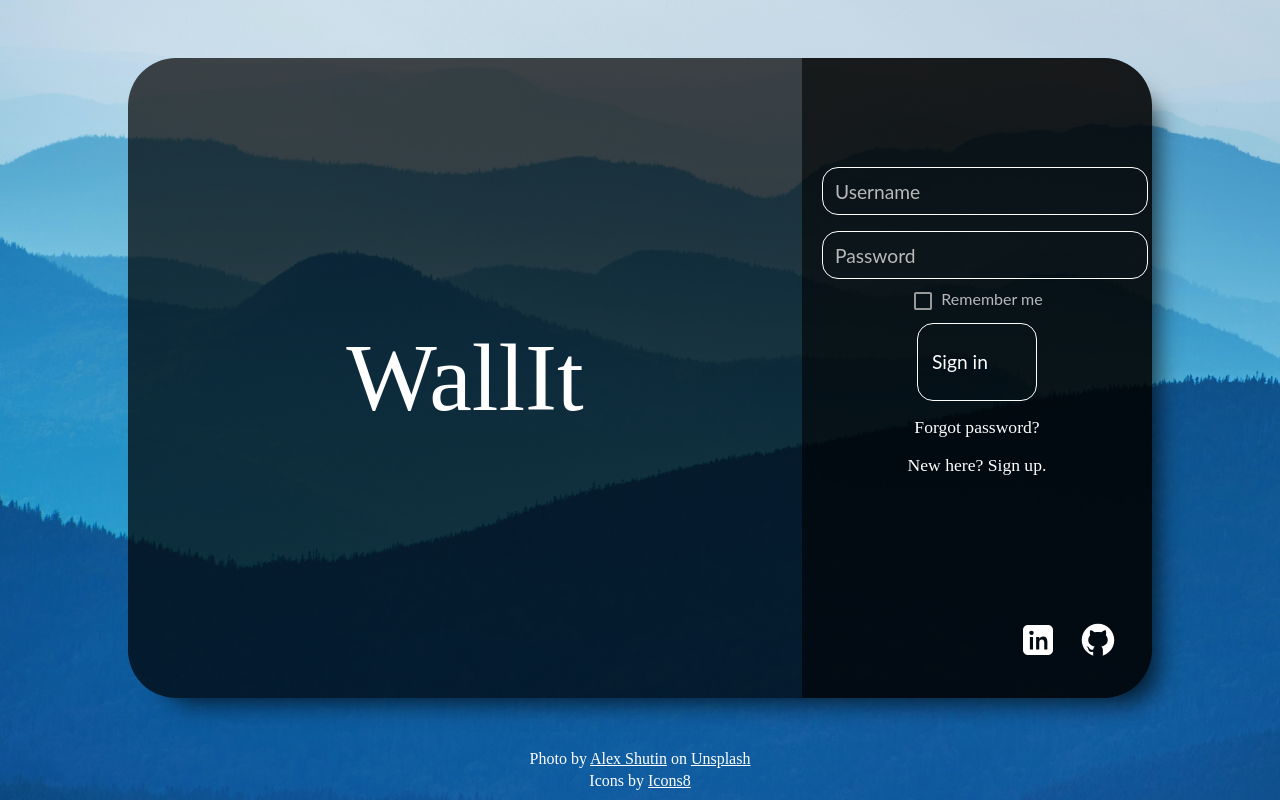
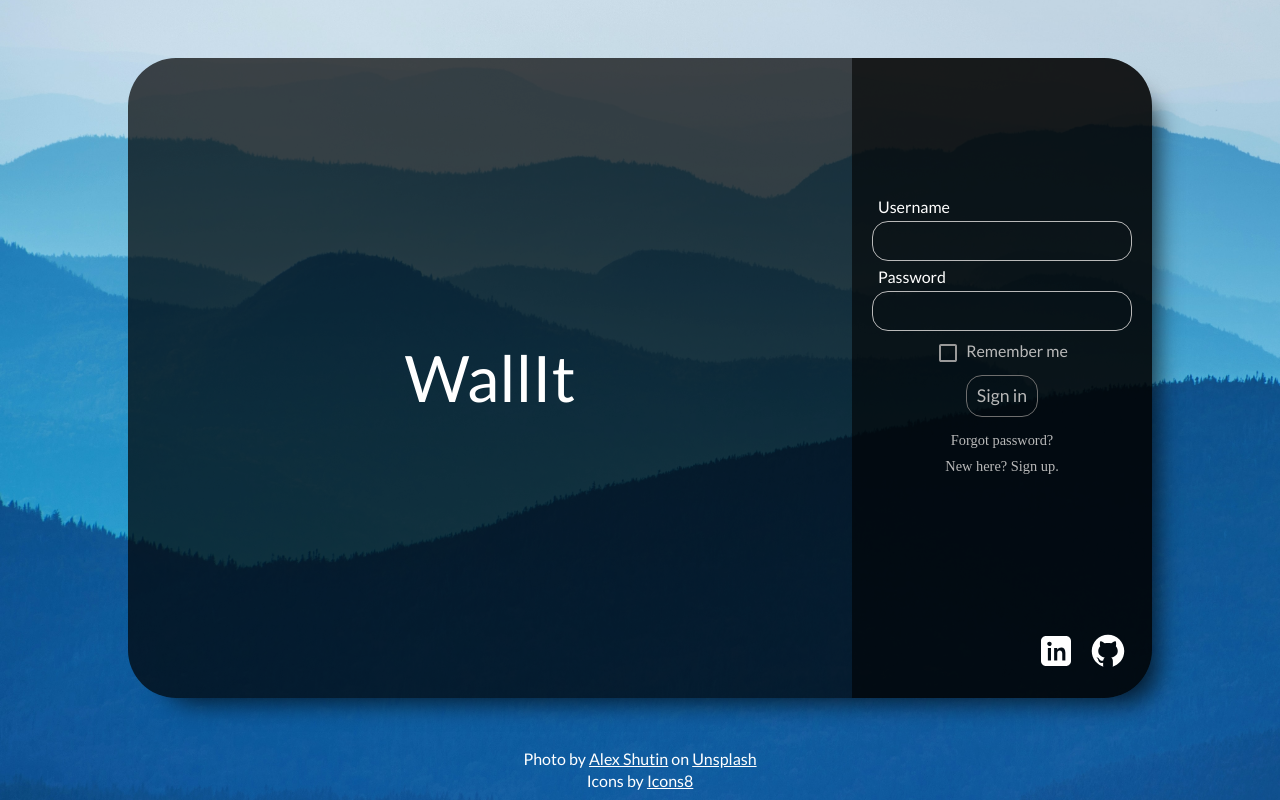
Before and after one commit to ZaiZu2/WallIt, a Flask app: page /welcome in a window 1280 px wide. Run offline with Flask 3, Linux system fonts and the light colour scheme; parts of the project's set-up code (start-up, migrations or seed data) failed here and were passed over.

Commit message:
change: login screen styling refreshed

```diff
--- a/app/static/css/custom-variables.css
+++ b/app/static/css/custom-variables.css
@@ -4,7 +4,7 @@
   --highlight-bg: rgb(112, 112, 112);
 
   --main-font: "Lato";
-  --main-font-size: 1.2rem;
+  --main-font-size: 1rem;
   --main-font-active-color: rgb(255, 255, 255);
   --main-font-inactive-color: rgb(185, 185, 185);
 
@@ -17,11 +17,6 @@
 }
 
 /*********** CUSTOM-CHECKBOX ***********/
-
-/* @font-face {
-  font-family: "Montserrat";
-  src: url(https://fonts.googleapis.com/css2?family=Montserrat:wght@400;700&display=swap);
-} */
 
 /* Used as logo */
 h1 {
@@ -65,11 +60,19 @@ h5 {
   text-align: left;
 }
 
+h6 {
+  font-family: var(--main-font);
+}
+
+p {
+  font-family: var(--main-font);
+}
+
 button {
   all: unset;
   color: var(--main-font-inactive-color);
 
-  font-size: 1.2rem;
+  font-size: 1.1rem;
   font-family: var(--main-font);
 }
 
@@ -92,10 +95,6 @@ input {
   color: var(--main-font-active-color);
   font-size: 1rem;
   font-family: var(--main-font);
-}
-
-input:not(:placeholder-shown):invalid {
-  border-color: red;
 }
 
 input::placeholder {
--- a/app/static/css/index-style.css
+++ b/app/static/css/index-style.css
@@ -421,7 +421,7 @@ h6 {
 }
 
 .settings {
-  width: 280px;
+  width: 305px;
   padding: 0px 8px;
 }
 
--- a/app/static/css/login-style.css
+++ b/app/static/css/login-style.css
@@ -45,7 +45,7 @@ body {
 }
 
 .menu {
-  min-width: 350px;
+  min-width: 300px;
   height: 100%;
   background-color: rgba(0, 0, 0, 0.6);
 
@@ -59,6 +59,7 @@ body {
 
   display: flex;
   flex-direction: column;
+  gap: 16px;
   justify-content: center;
 }
 
@@ -72,7 +73,6 @@ div.feedback-field {
 
 div.feedback {
   position: absolute;
-  margin: 8px auto;
   bottom: 0px;
   left: 0;
   right: 0;
@@ -84,40 +84,40 @@ div.feedback {
 }
 
 .form {
-  padding: 0 12px;
+  padding: 0 20px;
 
   display: flex;
   flex-direction: column;
   justify-content: center;
+  gap: 8px;
+}
+
+label {
+  padding-left: 6px;
+  text-align: left;
 }
 
 input {
   background: none;
-  height: 3rem;
-  margin: 8px;
+  width: auto;
+  height: 2.5rem;
   padding-left: 12px;
   box-sizing: border-box;
-  border: 1px solid rgb(255, 255, 255);
+  border: 1px solid var(--main-font-inactive-color);
   border-radius: 1rem;
 
-  color: var(--main-font-active-color);
+  color: var(--main-font-inactive-color);
   font-size: var(--main-font-size);
   font-family: var(--main-font);
 }
 
-input:not(:placeholder-shown):invalid {
-  border-width: var(--border-width-active);
-  border-color: red;
-}
-
-input::placeholder {
-  color: var(--main-font-inactive-color);
-}
+/* input::placeholder {
+  color: var(--main-font-active-color);
+} */
 
 input:hover,
 input:focus,
 input:active {
-  border-width: var(--border-width-active);
   box-shadow: 1px;
   outline: none;
 }
@@ -128,8 +128,14 @@ input[type="checkbox"] + label {
   align-self: center;
 }
 
+.input-group {
+  display: flex;
+  flex-direction: column;
+  gap: 6px;
+}
+
 .button-list {
-  padding: 8px;
+  padding: 8px 0px;
 
   display: flex;
   justify-content: center;
@@ -138,29 +144,26 @@ input[type="checkbox"] + label {
 }
 
 button {
+  height: 2.5rem;
   width: fit-content;
-  min-width: 90px;
-  height: 3rem;
-  padding: var(--btn-padding);
+  padding: 0px 10px;
 
   background: none;
-  border: var(--btn-border);
+  border: var(--border-inactive);
   border-radius: 1rem;
 
-  color: var(--main-font-active-color);
-  font-size: var(--main-font-size);
+  color: var(--main-font-inactive-color);
   font-family: var(--main-font);
-  line-height: 1rem;
 }
 
 button:hover,
 button:focus {
-  border-width: var(--border-width-active);
+  border: var(--border-active);
+  color: var(--main-font-active-color);
 }
 
 button:active {
   background-color: var(--main-font-active-color);
-  border-width: var(--border-width-active);
   outline: none;
   color: black;
 
@@ -171,16 +174,20 @@ button:active {
   transform: scale(0.95);
 }
 
+.links {
+  display: flex;
+  flex-direction: column;
+  gap: 12px;
+}
+
 .menu a,
 .menu a:visited {
   display: block;
-  padding: 10px;
 
-  color: var(--main-font-active-color);
+  font-size: 0.9rem;
+  color: var(--main-font-inactive-color);
   text-align: center;
   text-decoration: none;
-
-  font-size: calc(var(--main-font-size) - 0.1rem);
 }
 
 a,
@@ -192,15 +199,17 @@ a:visited {
 a:hover,
 a:active {
   cursor: pointer;
-  font-weight: bold;
+  color: var(--main-font-active-color);
 }
 
 .author-references {
+  padding: 24px;
+
   display: flex;
   flex-direction: row-reverse;
+  gap: 12px;
   justify-content: flex-start;
   align-items: flex-end;
-  padding: 24px;
 }
 
 footer p {
@@ -212,10 +221,17 @@ img {
   width: 40px;
   -webkit-filter: invert(100%);
   filter: invert(100%);
+
+  transition: 0.1s ease-in-out;
+  position: relative;
+  -webkit-transform: scale(1);
+  -moz-transform: scale(1);
+  -ms-transform: scale(1);
+  transform: scale(1);
 }
 
 img:hover {
-  transition: 0.1s;
+  transition: 0.1s ease-in-out;
   position: relative;
   -webkit-transform: scale(1.2);
   -moz-transform: scale(1.2);
--- a/app/templates/menus.html
+++ b/app/templates/menus.html
@@ -1,6 +1,7 @@
 {% extends "welcome.html" %}
 {% block menus %}
 <div id="login" class="sub-menu">
+    <form class="form" name="loginForm" action="{{ url_for('main.login') }}" method="post">
         <div class="feedback-field">
             <div class="feedback">
                 {% with messages = get_flashed_messages(category_filter=['login_message']) %}
@@ -10,23 +11,28 @@
                 {% endwith %}
             </div>
         </div>
-        <form class="form"
-              name="loginForm"
-              action="{{ url_for('main.login') }}"
-              method="post">
         {{ login_form.hidden_tag() }}
-            {{ login_form.username(placeholder='Username') }}
-            {{ login_form.password(placeholder='Password') }}
+        <div class="input-group">
+            {{ login_form.username.label }}
+            {{ login_form.username() }}
+        </div>
+        <div class="input-group">
+            {{ login_form.password.label }}
+            {{ login_form.password() }}
+        </div>
         {{ login_form.remember_me() }}
         {{ login_form.remember_me.label }}
-            <div class="button-list">
+        <div class="button-list" style="margin: -8px;">
             <button type="submit">Sign in</button>
         </div>
     </form>
+    <div class="links">
         <a id="reset-password-button" role="button">Forgot password?</a>
         <a id="sign-up-button" role="button">New here? Sign up.</a>
     </div>
+</div>
 <div id="reset-password" class="sub-menu hidden">
+    <form class="form" name="resetPasswordForm" action="{{ url_for('main.request_reset_password') }}" method="post">
         <div class="feedback-field">
             <div class="feedback">
                 {% with messages = get_flashed_messages(category_filter=['reset_password_message']) %}
@@ -36,12 +42,11 @@
                 {% endwith %}
             </div>
         </div>
-        <form class="form"
-              name="resetPasswordForm"
-              action="{{ url_for('main.request_reset_password') }}"
-              method="post">
         {{ request_password_form.hidden_tag() }}
-            {{ request_password_form.email(placeholder='E-mail') }}
+        <div class="input-group">
+            {{ request_password_form.email.label }}
+            {{ request_password_form.email() }}
+        </div>
         <div class="button-list">
             <button type="submit" data-label="Reset password">Reset password</button>
             <button class="back-button" type="button">Back</button>
@@ -49,6 +54,7 @@
     </form>
 </div>
 <div id="sign-up" class="sub-menu hidden">
+    <form class="form" name="signUpForm" action="{{ url_for('main.sign_up') }}" method="post">
         <div class="feedback-field">
             <div class="feedback">
                 {% with messages = get_flashed_messages(category_filter=['sign_up_message']) %}
@@ -58,17 +64,31 @@
                 {% endwith %}
             </div>
         </div>
-        <form class="form"
-              name="signUpForm"
-              action="{{ url_for('main.sign_up') }}"
-              method="post">
         {{ sign_up_form.hidden_tag() }}
-            {{ sign_up_form.email(placeholder='E-mail') }}
-            {{ sign_up_form.username(placeholder='Username') }}
-            {{ sign_up_form.first_name(placeholder='First name') }}
-            {{ sign_up_form.last_name(placeholder='Last name') }}
-            {{ sign_up_form.password(placeholder='Password') }}
-            {{ sign_up_form.repeat_password(placeholder='Repeat password') }}
+        <div class="input-group">
+            {{ sign_up_form.email.label }}
+            {{ sign_up_form.email() }}
+        </div>
+        <div class="input-group">
+            {{ sign_up_form.username.label }}
+            {{ sign_up_form.username() }}
+        </div>
+        <div class="input-group">
+            {{ sign_up_form.first_name.label }}
+            {{ sign_up_form.first_name() }}
+        </div>
+        <div class="input-group">
+            {{ sign_up_form.last_name.label }}
+            {{ sign_up_form.last_name() }}
+        </div>
+        <div class="input-group">
+            {{ sign_up_form.password.label }}
+            {{ sign_up_form.password() }}
+        </div>
+        <div class="input-group">
+            {{ sign_up_form.repeat_password.label }}
+            {{ sign_up_form.repeat_password() }}
+        </div>
         <div class="button-list">
             <button type="submit" data-label="Sign up">Sign up</button>
             <button class="back-button" type="button">Back</button>
--- a/app/templates/welcome.html
+++ b/app/templates/welcome.html
@@ -1,22 +1,27 @@
 <!DOCTYPE html>
 <html lang="en">
+
 <head>
   <!-- Required meta tags -->
   <meta charset="utf-8" />
   <meta name="viewport" content="width=device-width, initial-scale=1" />
   <meta name="author" content="Jakub Kawecki" />
-    <meta name="description"
-          content="An easy way to have an eye on your change."/>
+  <meta name="description" content="An easy way to have an eye on your change." />
   <script src="../static/js/login.js" defer></script>
   <!-- CSS -->
   <link rel="stylesheet" href="../static/css/css_reset.css" />
   <link rel="stylesheet" href="../static/css/login-style.css" />
+  <link rel="stylesheet"
+    href="https://fonts.googleapis.com/css2?family=Lato&family=Material+Symbols+Rounded:opsz,wght,FILL,GRAD@20..48,100..700,0..1,-50..200" />
   <title>WallIt</title>
 </head>
+
 <body>
   <div class="header"></div>
   <div class="window">
-      <div class="logo">WallIt</div>
+    <div class="logo">
+      <h1>WallIt</h1>
+    </div>
     <div class="menu">
       {% block menus %}
       {% endblock menus %}
@@ -24,16 +29,10 @@
       {% endblock reset_password %}
       <div class="author-references">
         <a href="https://github.com/ZaiZu2/FinanceApp">
-            <img src="../static/img/icons8-github.svg"
-                 height="auto"
-                 width="auto"
-                 alt="author-github"/>
+          <img src="../static/img/icons8-github.svg" height="auto" width="auto" alt="author-github" />
         </a>
         <a href="https://www.linkedin.com/in/jakub-kawecki">
-            <img src="../static/img/icons8-linkedin.svg"
-                 height="auto"
-                 width="auto"
-                 alt="author-linkedIn"/>
+          <img src="../static/img/icons8-linkedin.svg" height="auto" width="auto" alt="author-linkedIn" />
         </a>
       </div>
     </div>
@@ -49,4 +48,5 @@
     </p>
   </footer>
 </body>
+
 </html>
```
Also changed, not shown: app/templates/index.html (+3 -4 lines). Lines whose indentation alone changed are shown as unchanged.
